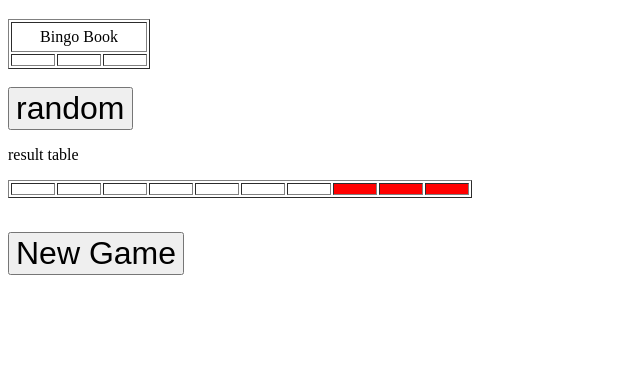
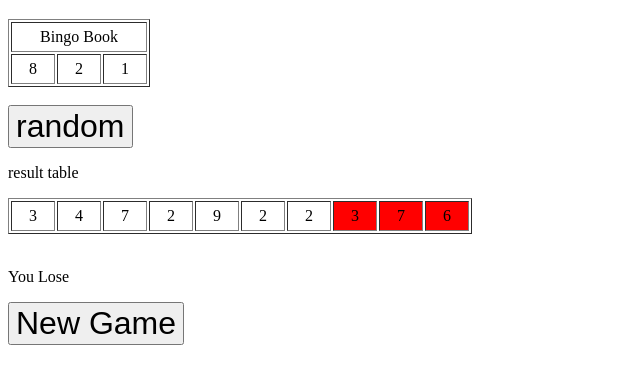
Before and after one commit to smashsarun/Web-Tech, a plain HTML site: page Pre-Lab JS 2/item3.html in a window 1280 px wide. Both pictures are taken after a click on the button "random". Shown: the part 61-444 px from the top of the page, without its empty margins (0-640 px from the left). Drawn offline with Linux system fonts and the light colour scheme.

Commit message:
แก้ข้อสอง+ทำข้อสามสำเร็จ

```diff
--- a/Pre-Lab JS 2/item3.html
+++ b/Pre-Lab JS 2/item3.html
@@ -2,7 +2,7 @@
 <html>
 <head>
 	<meta charset="UTF-8">
-	<title>591300500xxx</title>
+	<title>60130500088</title>
 	<style type="text/css">
 	button{
 		font-size: 2em;
@@ -25,8 +25,8 @@
 			<td colspan="3" id="com">Bingo Book</td>
 		</tr>
 		<tr >
-			<td id="num1" ></td>
-			<td id="num2" ></td>
+			<td id="num1"></td>
+			<td id="num2"></td>
 			<td id="num3"></td>
 		</tr>
 	</table>
@@ -56,6 +56,101 @@
 	book = [];
 	numCollection = [];
 
+	function newGame(){
+		book[0] = Math.floor(Math.random()*10);
+		book[1] = Math.floor(Math.random()*10);
+		while(book[1] == book[0]){
+			book[1] = Math.floor(Math.random()*10);
+		}
+		book[2] = Math.floor(Math.random()*10);
+		while(book[2] == book[1] || book[2] == book[3]){
+			book[2] = Math.floor(Math.random()*10);
+		}
+		document.getElementById("num1").innerHTML = book[0];
+		document.getElementById("num2").innerHTML = book[1];
+		document.getElementById("num3").innerHTML = book[2];
+
+		document.getElementById("res1").innerHTML = "";
+		document.getElementById("res2").innerHTML = "";
+		document.getElementById("res3").innerHTML = "";
+		document.getElementById("res4").innerHTML = "";
+		document.getElementById("res5").innerHTML = "";
+		document.getElementById("res6").innerHTML = "";
+		document.getElementById("res7").innerHTML = "";
+		document.getElementById("res8").innerHTML = "";
+		document.getElementById("res9").innerHTML = "";
+		document.getElementById("res10").innerHTML = "";
+	}
+
+
+	function random(){
+
+		for (var i = 0; i < 10; i++) {
+			numCollection[i] = Math.floor(Math.random()*10);
+		}
+		document.getElementById("res1").innerHTML = numCollection[0];
+		document.getElementById("res2").innerHTML = numCollection[1];
+		document.getElementById("res3").innerHTML = numCollection[2];
+		document.getElementById("res4").innerHTML = numCollection[3];
+		document.getElementById("res5").innerHTML = numCollection[4];
+		document.getElementById("res6").innerHTML = numCollection[5];
+		document.getElementById("res7").innerHTML = numCollection[6];
+		document.getElementById("res8").innerHTML = numCollection[7];
+		document.getElementById("res9").innerHTML = numCollection[8];
+		document.getElementById("res10").innerHTML = numCollection[9];
+
+		var value = "false";
+		for (var i = 0; i < 3; i++) {
+			if (book[i] === numCollection[0]) {
+				value = "true";
+			}
+			else if (book[i] === numCollection[1]) {
+				value = "true";
+			}
+			else if (book[i] === numCollection[2]) {
+				value = "true";
+			}
+			else if (book[i] === numCollection[3]) {
+				value = "true";
+			}
+			else if (book[i] === numCollection[4]) {
+				value = "true";
+			}
+			else if (book[i] === numCollection[5]) {
+				value = "true";
+			}
+			else if (book[i] === numCollection[6]) {
+				value = "true";
+			}
+			else {
+				value = "false";
+				break;
+			}
+		}
+		for (var i = 0; i < 3; i++) {
+			if (book[i] === numCollection[7]) {
+				value = "false";
+				break;
+			}
+			else if (book[i] === numCollection[8]) {
+				value = "false";
+				break;
+			}
+			else if (book[i] === numCollection[9]) {
+				value = "false";
+				break;
+			}
+		}
+
+		if (value == "true") {
+			document.getElementById("winBlock").innerHTML = "You Win!";
+		}
+		else {
+			document.getElementById("winBlock").innerHTML = "You Lose";
+		}
+
+
+	}
 
 
 	/*Hint Math.random() return number between 0 and 1
```
Also changed, not shown: Pre-Lab JS 2/item2.html (+12 -10 lines).
